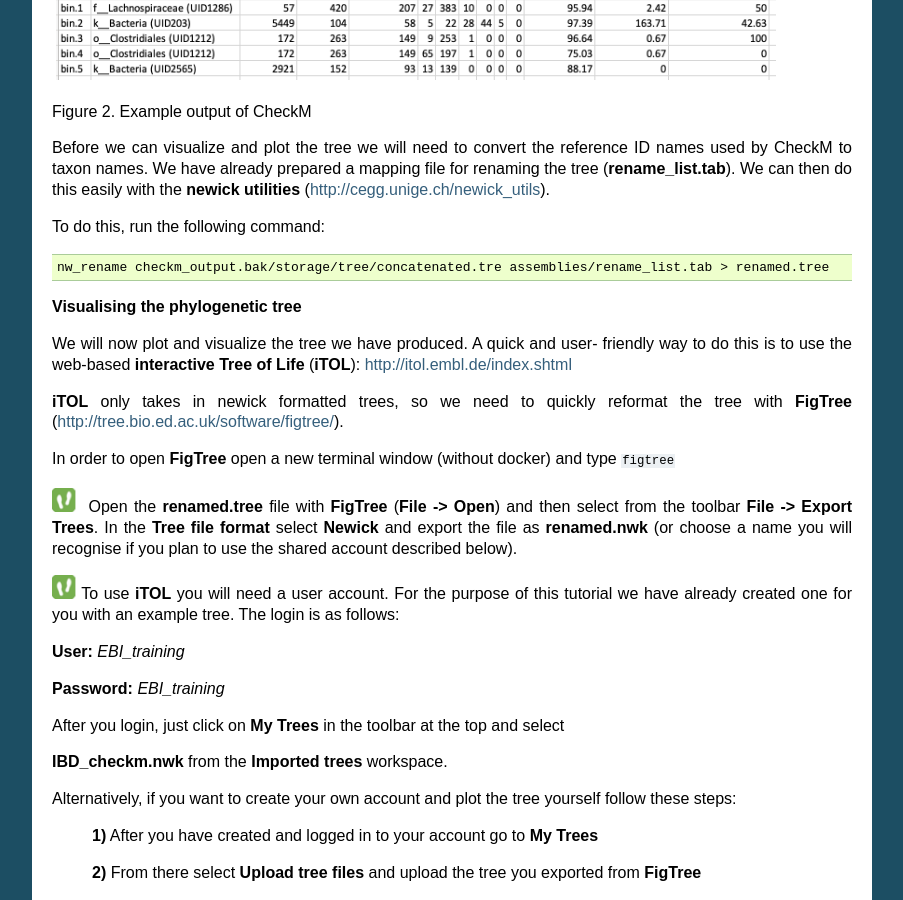
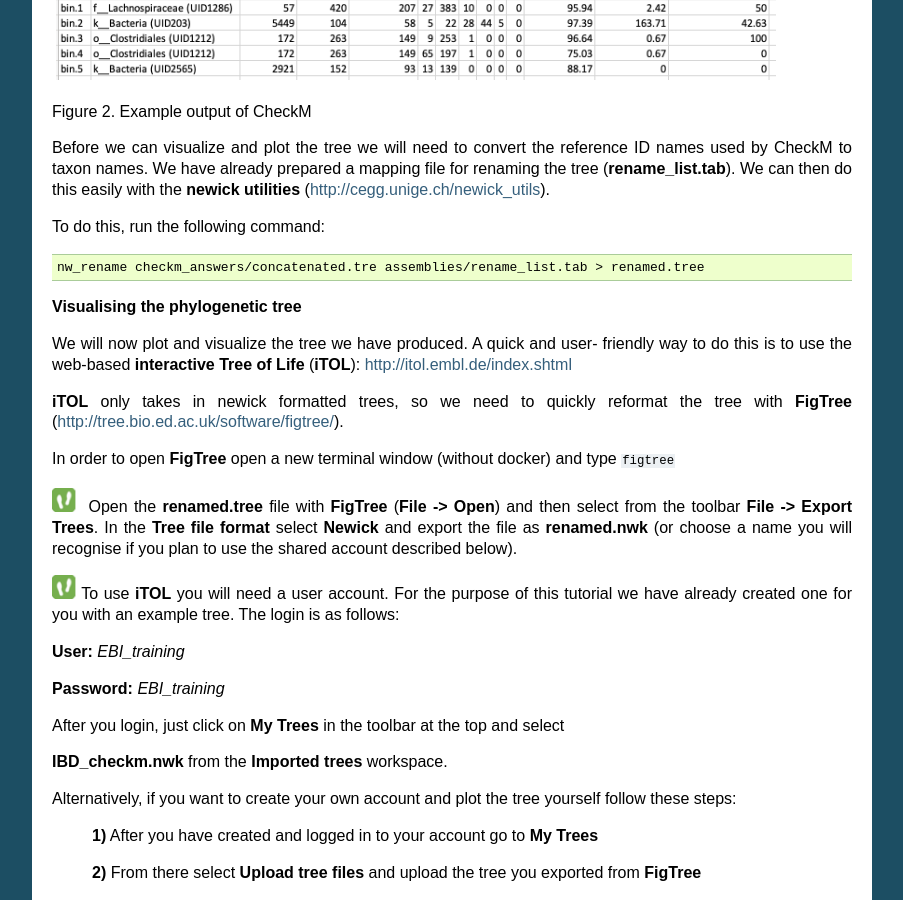
Before and after one commit to EBI-Metagenomics/mgnify-ebi-2021, a Sphinx documentation site: the page built from docs/source/mag.rst, in a window 1280 px wide and 900 px high, scrolled down 3109 px. Shown: the whole window, without its empty margins (198-1101 px from the left). Built offline with Sphinx 7.4.7, drawn with Linux system fonts in a browser that asks for light colours.

Commit message:
Update mag.rst

```diff
--- a/docs/source/mag.rst
+++ b/docs/source/mag.rst
@@ -181,7 +181,7 @@
 
 .. code-block:: bash
 
-    nw_rename checkm_output.bak/storage/tree/concatenated.tre assemblies/rename_list.tab > renamed.tree
+    nw_rename checkm_answers/concatenated.tre assemblies/rename_list.tab > renamed.tree
 
 **Visualising the phylogenetic tree**
 
```
